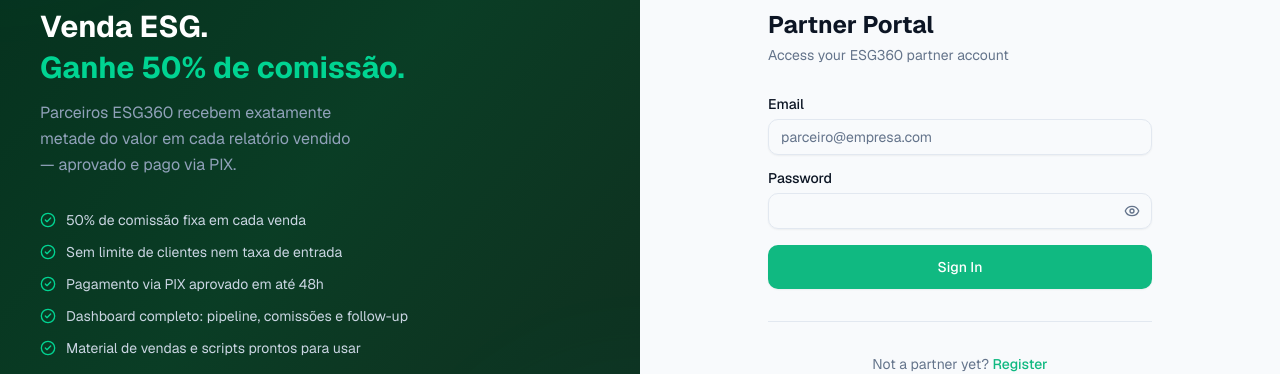
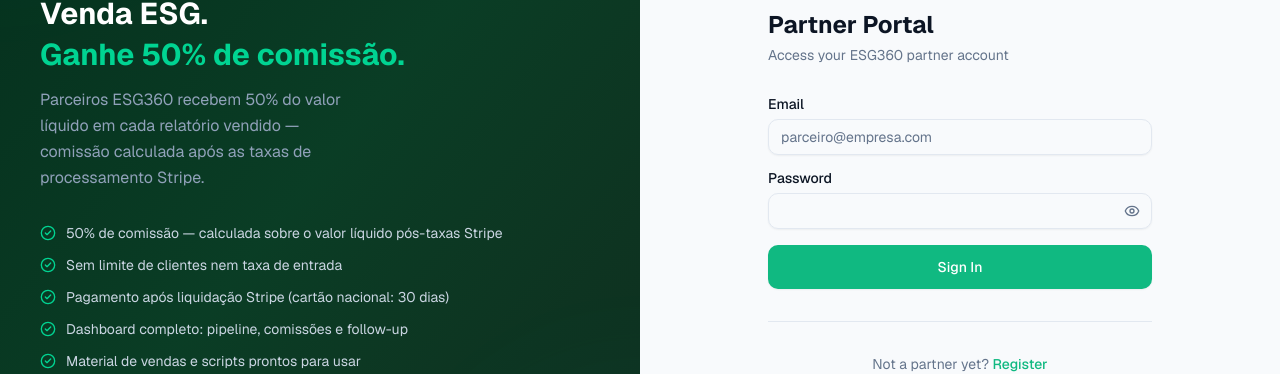
Before and after one commit to giovannesartor/ESGenius, a Next.js app in the folder frontend/: page /en/partner/login in a window 1280 px wide. Shown: the part 231-605 px from the top of the page. Built offline with nearby package versions, Linux system fonts and the light colour scheme; no server answers.

Commit message:
feat: clarify 50% commission is post-Stripe fees, add fee table and settlement timelines

```diff
--- a/frontend/src/app/[locale]/partner/catalogo/page.tsx
+++ b/frontend/src/app/[locale]/partner/catalogo/page.tsx
@@ -239,9 +239,30 @@
             <span className="text-sm text-slate-400 font-normal ml-1">/mês</span>
           </span>
         </div>
-        <p className="text-xs text-slate-500">
-          * Valores em USD. Comissão de 50% sobre preço de tabela. Paga via PIX em até 48h após confirmação do pagamento do cliente.
-        </p>
+        <div className="space-y-3 text-xs text-slate-500 border-t border-slate-700/50 pt-3">
+          <p>
+            * Comissão de <strong className="text-slate-400">50% sobre o valor líquido</strong> — calculada após dedução das taxas de processamento Stripe. Valores em USD.
+          </p>
+          <div className="grid grid-cols-1 sm:grid-cols-2 gap-3">
+            <div className="space-y-1">
+              <p className="font-medium text-slate-400 uppercase tracking-wide">Taxas Stripe (Brasil)</p>
+              <ul className="space-y-1 pl-2">
+                <li>Cartão nacional: 3,99% + R$ 0,39 / transação</li>
+                <li>Cartão internacional: +2% adicional</li>
+                <li>Boleto bancário: R$ 3,45 / boleto pago</li>
+              </ul>
+            </div>
+            <div className="space-y-1">
+              <p className="font-medium text-slate-400 uppercase tracking-wide">Liquidação Stripe → ESG360</p>
+              <ul className="space-y-1 pl-2">
+                <li>Cartão nacional: 30 dias</li>
+                <li>Cartão internacional: 5 dias</li>
+                <li>Boleto: 2 dias</li>
+              </ul>
+              <p className="mt-1">Pagamento ao parceiro após liquidação confirmada.</p>
+            </div>
+          </div>
+        </div>
       </CardContent>
     </Card>
   );
@@ -501,7 +522,7 @@
         <div>
           <p className="font-semibold text-white">50% de comissão fixa em toda venda</p>
           <p className="text-sm text-slate-400 mt-0.5">
-            Sem limite de clientes · Sem taxa de entrada · Pagamento via PIX em até 48h
+            Sem limite de clientes · Sem taxa de entrada · Comissão calculada pós-taxas Stripe
           </p>
         </div>
         <div className="flex gap-4">
--- a/frontend/src/app/[locale]/partner/login/page.tsx
+++ b/frontend/src/app/[locale]/partner/login/page.tsx
@@ -14,9 +14,9 @@
 import { apiClient } from "@/services/api";
 
 const BENEFITS = [
-  "50% de comissão fixa em cada venda",
+  "50% de comissão — calculada sobre o valor líquido pós-taxas Stripe",
   "Sem limite de clientes nem taxa de entrada",
-  "Pagamento via PIX aprovado em até 48h",
+  "Pagamento após liquidação Stripe (cartão nacional: 30 dias)",
   "Dashboard completo: pipeline, comissões e follow-up",
   "Material de vendas e scripts prontos para usar",
 ];
@@ -78,7 +78,7 @@
               <span className="text-emerald-400">Ganhe 50% de comissão.</span>
             </h1>
             <p className="text-slate-400 leading-relaxed max-w-xs">
-              Parceiros ESG360 recebem exatamente metade do valor em cada relatório vendido — aprovado e pago via PIX.
+              Parceiros ESG360 recebem 50% do valor líquido em cada relatório vendido — comissão calculada após as taxas de processamento Stripe.
             </p>
           </div>
 
```
